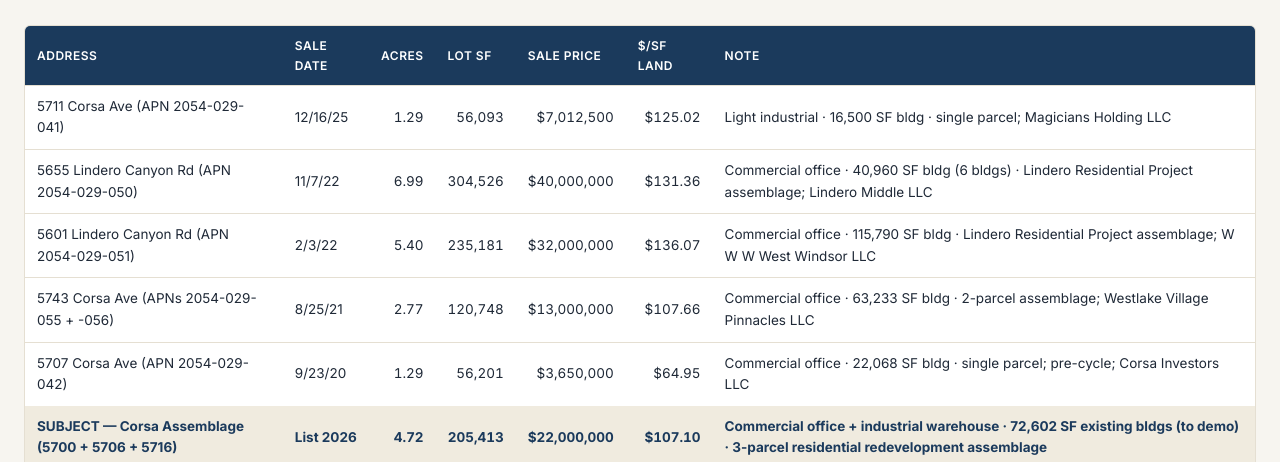
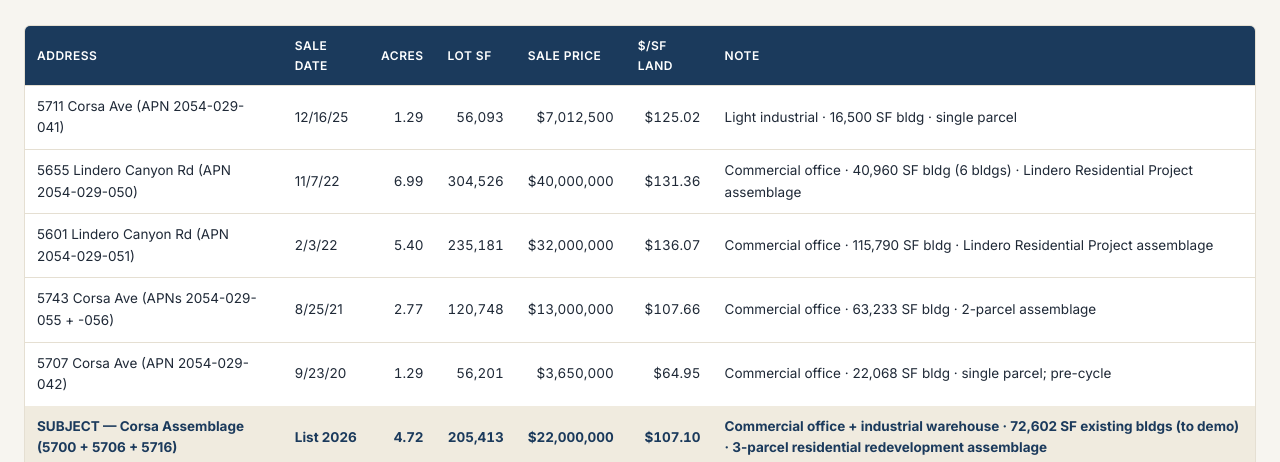
Before and after one commit to LAAA-Deploys/corsa-assemblage-bov, a plain HTML site: page index.html in a window 1280 px wide. Shown: the part 8970-9432 px from the top of the page. Drawn offline with nearby package versions, Linux system fonts and the light colour scheme.

Commit message:
Remove LLC owner names from land comps note column

```diff
--- a/index.html
+++ b/index.html
@@ -853,7 +853,7 @@
             <td class="num">56,093</td>
             <td class="num">$7,012,500</td>
             <td class="num">$125.02</td>
-            <td>Light industrial &middot; 16,500 SF bldg &middot; single parcel; Magicians Holding LLC</td>
+            <td>Light industrial &middot; 16,500 SF bldg &middot; single parcel</td>
           </tr>
           <tr>
             <td>5655 Lindero Canyon Rd (APN 2054-029-050)</td>
@@ -862,7 +862,7 @@
             <td class="num">304,526</td>
             <td class="num">$40,000,000</td>
             <td class="num">$131.36</td>
-            <td>Commercial office &middot; 40,960 SF bldg (6 bldgs) &middot; Lindero Residential Project assemblage; Lindero Middle LLC</td>
+            <td>Commercial office &middot; 40,960 SF bldg (6 bldgs) &middot; Lindero Residential Project assemblage</td>
           </tr>
           <tr>
             <td>5601 Lindero Canyon Rd (APN 2054-029-051)</td>
@@ -871,7 +871,7 @@
             <td class="num">235,181</td>
             <td class="num">$32,000,000</td>
             <td class="num">$136.07</td>
-            <td>Commercial office &middot; 115,790 SF bldg &middot; Lindero Residential Project assemblage; W W W West Windsor LLC</td>
+            <td>Commercial office &middot; 115,790 SF bldg &middot; Lindero Residential Project assemblage</td>
           </tr>
           <tr>
             <td>5743 Corsa Ave (APNs 2054-029-055 + -056)</td>
@@ -880,7 +880,7 @@
             <td class="num">120,748</td>
             <td class="num">$13,000,000</td>
             <td class="num">$107.66</td>
-            <td>Commercial office &middot; 63,233 SF bldg &middot; 2-parcel assemblage; Westlake Village Pinnacles LLC</td>
+            <td>Commercial office &middot; 63,233 SF bldg &middot; 2-parcel assemblage</td>
           </tr>
           <tr>
             <td>5707 Corsa Ave (APN 2054-029-042)</td>
@@ -889,7 +889,7 @@
             <td class="num">56,201</td>
             <td class="num">$3,650,000</td>
             <td class="num">$64.95</td>
-            <td>Commercial office &middot; 22,068 SF bldg &middot; single parcel; pre-cycle; Corsa Investors LLC</td>
+            <td>Commercial office &middot; 22,068 SF bldg &middot; single parcel; pre-cycle</td>
           </tr>
         </tbody>
         <tfoot>
```
